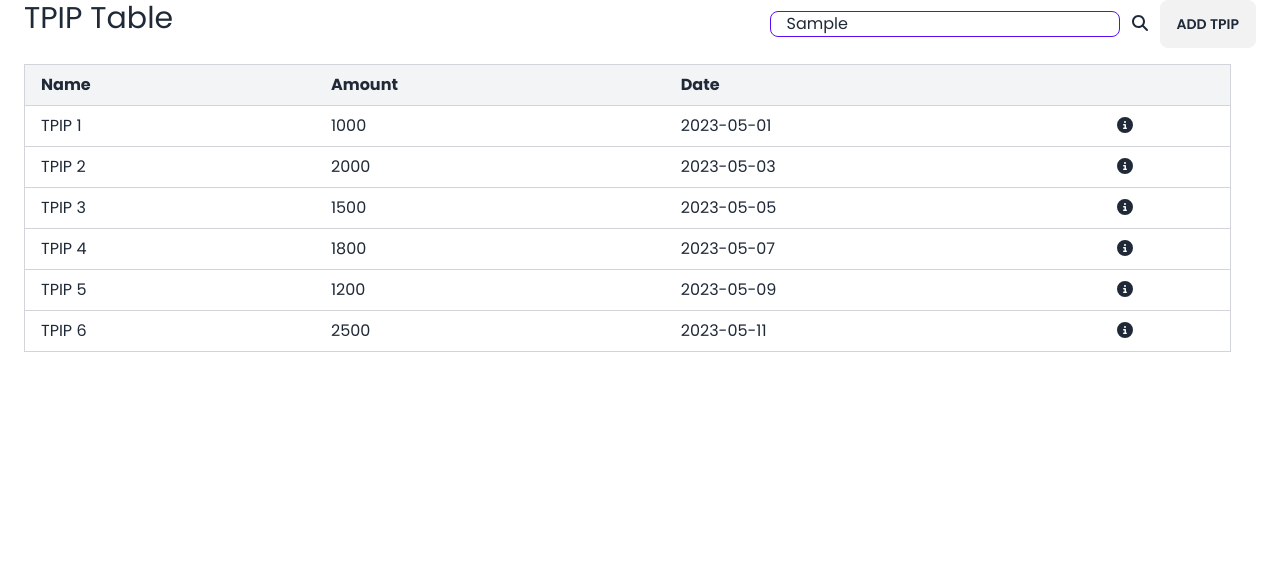
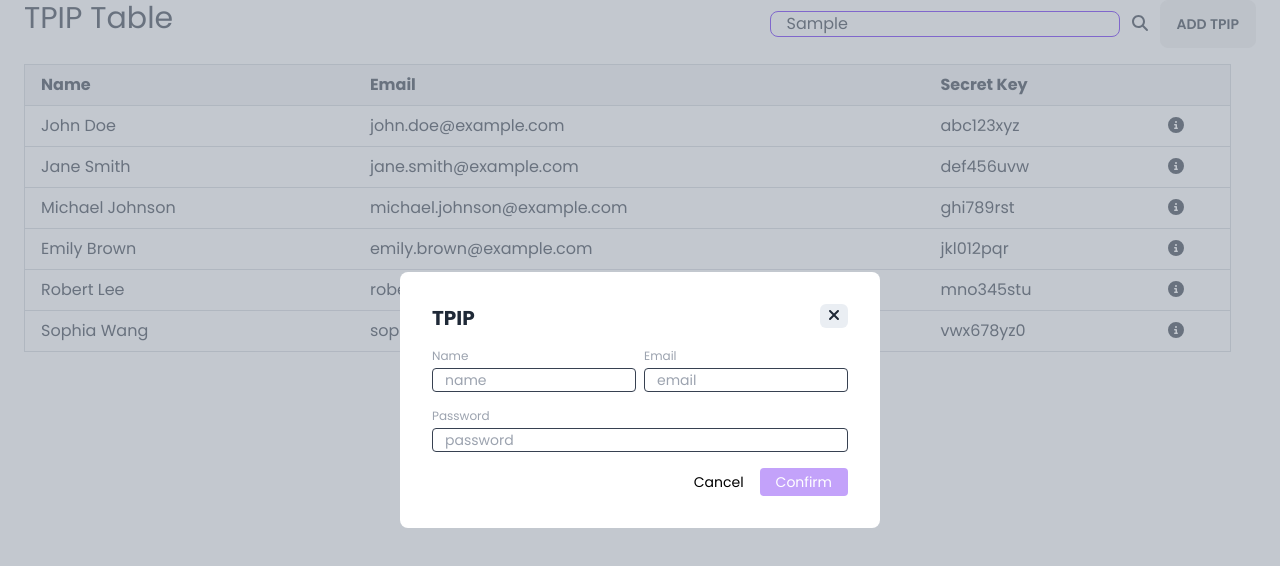
Before and after one commit to Cessation-Code/essentialerp-frontend, a Next.js app: page /dashboard/tpip/tpip in a window 1280 px wide. Both pictures are taken after typing "Sample" into the empty fields and a click on the button "ADD TPIP". Shown: the top 566 px of the page. Built offline with nearby package versions, Linux system fonts and the light colour scheme.

Commit message:
finisheg tpip ui

```diff
--- /dev/null
+++ b/pages/dashboard/tpip/addTpipModal.js
@@ -0,0 +1,161 @@
+import React, { useState, useEffect } from 'react';
+import ModalLayout from '../../../components/layouts/modal_layout';
+import { useRouter } from 'next/router';
+
+function AddTPIPModal({ isOpen, onClose }) {
+
+  const [error, setError] = useState("");
+  const [isLoading, setIsLoading] = useState(false);
+
+  const [name, setName] = useState("");
+  const [email, setEmail] = useState("");
+  const [password, setPassword] = useState("");
+  const [secret_key, setSecret_key] = useState("");
+
+  const router = useRouter();
+
+  const handleSubmit = async (event) => {
+
+//     const expenseData = {
+//       name: name,
+//       amount: amount,
+//       description: description
+//     }
+
+//     event.preventDefault();
+
+//     if (!name || !amount || !description) {
+//       setError("Please fill all fields!");
+//     }
+//     else {
+//       setIsLoading(true);
+//       // create expense
+//       try {
+//         const response = await fetch("https://essential-erp-10cac5b0da28.herokuapp.com/api/v1/expense/createExpense", {
+//           method: "POST",
+//           headers: {
+//             "Access-Control-Allow-Origin": "*",
+//             "Content-Type": "application/json",
+//             Authorization: `Bearer ${localStorage.getItem('token')}`
+//           },
+//           body: JSON.stringify(expenseData),
+//         });
+//         if (response.ok) {
+//           console.log("Expense created successfully!");
+//           setName("");
+//           setAmount("");
+//           setDescription("");
+//           onClose();
+//           setIsLoading(false);
+//           setError("");
+//           window.location.hash = '#expenses'
+//           router.reload();
+//         } else {
+//           setIsLoading(false);
+//           setError("An Error Occured whiles creating expense!");
+//         }
+//       } catch (error) {
+//         setIsLoading(false);
+//         console.log(error);
+//         setError(error);
+//       }
+//     }
+  }
+
+  const closeModal = async (event) => {
+    event.preventDefault();
+    setName("");
+    setEmail("");
+    setError("");
+    setIsLoading(false)
+    onClose();
+  }
+
+  if (!isOpen) {
+    return null;
+  }
+
+  return (
+    <ModalLayout header="TPIP" closeModal={closeModal}>
+      {/* Form */}
+      <form onSubmit={handleSubmit}>
+        <div className="flex flex-row gap-2">
+
+          <div className="flex flex-col basis-1/2 mb-4">
+            <label className="text-xs mb-1 text-gray-400">
+              Name
+            </label>
+            <input
+              type="text"
+              id="name"
+              placeholder="name"
+              className="w-full h-6 bg-white rounded border border-gray-700 focus:border-indigo-500 focus:ring-2 focus:ring-indigo-900 text-sm outline-none text-gray-700 px-3 transition-colors duration-200 ease-in-out"
+              required
+              value={name}
+              onChange={(event) => {
+                setName(event.target.value)
+                setError("")
+              }}
+            />
+          </div>
+
+          <div className="flex flex-col basis-1/2 mb-4">
+            <label className="text-xs mb-1 text-gray-400">
+              Email
+            </label>
+            <input
+              type="text"
+              id="email"
+              placeholder="email"
+              className="w-full h-6 bg-white rounded border border-gray-700 focus:border-indigo-500 focus:ring-2 focus:ring-indigo-900 text-sm outline-none text-gray-700 pl-3 transition-colors duration-200 ease-in-out"
+              required // Make the field required
+              value={email}
+              onChange={(event) => {
+                setEmail(event.target.value)
+                setError("")
+              }}
+            />
+          </div>
+
+        </div>
+        <div className='flex flex-row'>
+          <div className="flex basis-full flex-col">
+            <label className="text-xs mb-1 text-gray-400">Password</label>
+            <input
+              type="text"
+              id="password"
+              placeholder="password"
+              className="w-full h-6 bg-white rounded border border-gray-700 focus:border-indigo-500 focus:ring-2 focus:ring-indigo-900 text-sm outline-none text-gray-700 pl-3 transition-colors duration-200 ease-in-out"
+              required // Make the field required
+              value={password}
+              onChange={(event) => {
+                setPassword(event.target.value)
+                setError("")
+              }}
+            />
+          </div>
+        </div>
+      </form>
+
+      <div className="flex flex-row">
+        <div className="flex basis-3/5 justify-start text-xs text-red-500 mt-5">
+          {error && <p>{error}</p>}
+        </div>
+        <div className="flex basis-2/5 justify-end">
+          {isLoading ? (null) :
+            (<div className='flex flex-row'>
+              <button type="reset" className="bg-transparent text-black text-sm py-1 px-4 mt-4" onClick={closeModal}>
+                Cancel
+              </button>
+              <button type="submit" className="bg-[#C3A2FA] hover:bg-blue-600 text-white text-sm py-1 px-4 rounded mt-4" onClick={handleSubmit}>
+                Confirm
+              </button>
+            </div>)}
+        </div>
+      </div>
+
+    </ModalLayout>
+  );
+}
+
+export default AddTPIPModal;
--- a/pages/dashboard/tpip/tpip.js
+++ b/pages/dashboard/tpip/tpip.js
@@ -2,64 +2,59 @@ import React from "react";
 import { useState } from "react";
 import SearchButton from "../../../components/search";
 import ViewTPIPModal from "./viewTpipModal";
+import AddTPIPModal from "./addTpipModal";
 import { FontAwesomeIcon } from "@fortawesome/react-fontawesome";
 import { faCircleInfo } from "@fortawesome/free-solid-svg-icons";
 
-export const Tpip = {
-  tpipData: [
+const tpipData = [
   {
-      id: 1,
-      name: "TPIP 1",
-      date: "2023-05-01",
-      category: "TPIPs",
-      amount: 1000,
-      editMode: false,
+    _id: 1,
+    name: "John Doe",
+    email: "john.doe@example.com",
+    password: "pass123",
+    secret_key: "abc123xyz"
   },
   {
-      id: 2,
-      name: "TPIP 2",
-      date: "2023-05-03",
-      category: "TPIPs",
-      amount: 2000,
-      editMode: false,
+    _id: 2,
+    name: "Jane Smith",
+    email: "jane.smith@example.com",
+    password: "hello@321",
+    secret_key: "def456uvw"
   },
   {
-      id: 3,
-      name: "TPIP 3",
-      date: "2023-05-05",
-      category: "TPIPs",
-      amount: 1500,
-      editMode: false,
+    _id: 3,
+    name: "Michael Johnson",
+    email: "michael.johnson@example.com",
+    password: "qwerty987",
+    secret_key: "ghi789rst"
   },
   {
-      id: 4,
-      name: "TPIP 4",
-      date: "2023-05-07",
-      category: "TPIPs",
-      amount: 1800,
-      editMode: false,
+    _id: 4,
+    name: "Emily Brown",
+    email: "emily.brown@example.com",
+    password: "myp@ssword",
+    secret_key: "jkl012pqr"
   },
   {
-      id: 5,
-      name: "TPIP 5",
-      date: "2023-05-09",
-      category: "TPIPs",
-      amount: 1200,
-      editMode: false,
+    _id: 5,
+    name: "Robert Lee",
+    email: "robert.lee@example.com",
+    password: "secretpass",
+    secret_key: "mno345stu"
   },
   {
-      id: 6,
-      name: "TPIP 6",
-      date: "2023-05-11",
-      category: "TPIPs",
-      amount: 2500,
-      editMode: false,
+    _id: 6,
+    name: "Sophia Wang",
+    email: "sophia.wang@example.com",
+    password: "p@ssw0rd!",
+    secret_key: "vwx678yz0"
   },
-  ],
-};
+]
+
 const TPIP = () => {
   const [selectedRowData, setSelectedRowData] = useState("");
   const [viewTPIPModal, setViewTPIPModal] = useState(false);
+  const [addTPIPModal, setAddTPIPModal] = useState(false);
 
   const openViewTPIPModal = () => {
     setViewTPIPModal(true);
@@ -68,6 +63,14 @@ const TPIP = () => {
   const closeViewTPIPModal = () => {
     setViewTPIPModal(false);
   };
+
+  const openAddTPIPModal = () => {
+    setAddTPIPModal(true);
+  }
+
+  const closeAddTPIPModal = () => {
+    setAddTPIPModal(false);
+  }
 
   return (
 
@@ -78,19 +81,17 @@ const TPIP = () => {
           <SearchButton />
           <button
             className="btn"
-              onClick={null}
+            onClick={() => {
+              setAddTPIPModal(true)
+            }}
           >
             Add TPIP
           </button>
         </div>
       </div>
 
-        {viewTPIPModal && (
-          <ViewTPIPModal
-            onClose={closeViewTPIPModal}
-            selectedRowData={selectedRowData}
-          />
-        )}
+      {viewTPIPModal && (<ViewTPIPModal isOpen={setViewTPIPModal} onClose={closeViewTPIPModal} selectedRowData={selectedRowData} />)}
+      {addTPIPModal && <AddTPIPModal isOpen={openAddTPIPModal} onClose={closeAddTPIPModal} />}
 
       <div className="max-h-[55vh] overflow-y-auto custom-scrollbar">
         <table className="w-[98%] border border-gray-300 mr-4">
@@ -100,25 +101,25 @@ const TPIP = () => {
                 Name
               </th>
               <th className="border-b border-gray-300 px-4 py-2 text-left">
-                  Amount
+                Email
               </th>
               <th className="border-b border-gray-300 px-4 py-2 text-left">
-                  Date
+                Secret Key
               </th>
               <th className="border-b border-gray-300 px-4 py-2 text-left"></th>
             </tr>
           </thead>
           <tbody>
-              {Tpip.tpipData.map((entry) => (
-                <tr key={entry.id}>
+            {tpipData.map((entry) => (
+              <tr key={entry.name}>
                 <td className="border-b border-gray-300 px-4 py-2">
                   {entry.name}
                 </td>
                 <td className="border-b border-gray-300 px-4 py-2">
-                    {entry.amount}
+                  {entry.email}
                 </td>
                 <td className="border-b border-gray-300 px-4 py-2">
-                    {entry.date}
+                  {entry.secret_key}
                 </td>
                 <td className="border-b border-gray-300 py-2">
                   <button
@@ -137,7 +138,6 @@ const TPIP = () => {
         </table>
       </div>
     </div>
-
   );
 };
 
--- a/pages/dashboard/tpip/viewTpipModal.js
+++ b/pages/dashboard/tpip/viewTpipModal.js
@@ -1,75 +1,160 @@
-import React from "react";
+import React, { useState } from "react";
 import Modal from "../../../components/layouts/modal_layout";
+import { useRouter } from "next/router";
+import { FontAwesomeIcon } from "@fortawesome/react-fontawesome";
+import { faTrash } from "@fortawesome/free-solid-svg-icons";
 
-const ViewTPIPModal = ({ onClose, selectedRowData }) => {
+const ViewTPIPModal = ({ isOpen, onClose, selectedRowData }) => {
+
+  const router = useRouter();
+  const [name, setName] = useState(selectedRowData.name);
+  const [email, setEmail] = useState(selectedRowData.email);
+  const [password, setPassword] = useState(selectedRowData.password);
+  const [secretKey, setSecretKey] = useState(selectedRowData.secret_key);
+  const [isEditMode, setIsEditMode] = useState(false);
+  const [isConfirmingDelete, setIsConfirmingDelete] = useState(false);
+  const [isLoading, setIsLoading] = useState(false);
+  const [error, setError] = useState("");
+
+  const handleSubmit = (event) => {
+    event.preventDefault();
+    console.log("submitting");
+  }
+
+  const handleDelete = () => {
+    setIsConfirmingDelete(false)
+  }
+
+  const handleEdit = () => {
+    setIsEditMode(false)
+  }
+
   const closeModal = () => {
     onClose();
   };
 
+  if (!isOpen) {
+    return null;
+  }
+
   return (
-    <Modal header="TPIP Detail View">
-      <form onSubmit={(event) => event.preventDefault()}>
-        <div className="flex flex-row gap-1 mb-4">
-          <div className="flex flex-col basis-1/2 mb-4">
-            <label className="text-xs mb-1 text-gray-400">Name</label>
-            <input
-              type="text"
-              id="name"
-              name="name"
-              className="w-64 h-6 bg-white rounded border border-gray-700 focus:border-indigo-500 focus:ring-2 focus:ring-indigo-900 text-sm outline-none text-gray-700 px-3 transition-colors duration-200 ease-in-out"
-              required
-              value={selectedRowData.name}
-              disabled
-            />
+    <Modal header="TPIP Detail View" closeModal={closeModal}>
+      <form onSubmit={handleSubmit}>
+
+        <div className="flex flex-col gap-3 mb-3">
+
+          <div className="flex flex-row">
+            <div className="flex basis-full flex-col">
+              <label className="text-xs mb-1 text-gray-400">Name</label>
+              <input
+                type="text"
+                id="name"
+                className="w-full h-6 bg-white rounded border border-gray-700 focus:border-indigo-500 focus:ring-2 focus:ring-indigo-900 text-sm outline-none text-gray-700 px-3 transition-colors duration-200 ease-in-out"
+                required
+                value={name}
+                onChange={(event) => {
+                  setName(event.target.value)
+                  setError("")
+                }}
+                disabled={!isEditMode} // Disable input fields in view mode
+              />
+            </div>
           </div>
 
-          <div className="flex flex-col basis-1/4 mb-4">
-            <label className="text-xs mb-1 text-gray-400">Amount</label>
-            <input
-              type="number"
-              id="amount"
-              name="number"
-              className="w-28 h-6 bg-white rounded border border-gray-700 focus:border-indigo-500 focus:ring-2 focus:ring-indigo-900 text-sm outline-none text-gray-700 pl-3 transition-colors duration-200 ease-in-out"
-              required
-              value={selectedRowData.amount}
-              disabled
-            />
+
+          <div className="flex flex-row">
+            <div className="flex basis-full flex-col">
+              <label className="text-xs mb-1 text-gray-400">Email</label>
+              <input
+                type="email"
+                id="email"
+                placeholder="email"
+                className="w-full h-6 bg-white rounded border border-gray-700 focus:border-indigo-500 focus:ring-2 focus:ring-indigo-900 text-sm outline-none text-gray-700 pl-3 transition-colors duration-200 ease-in-out"
+                required // Make the field required
+                value={email}
+                onChange={(event) => {
+                  setEmail(event.target.value)
+                  setError("")
+                }}
+                disabled={!isEditMode} // Disable input fields in view mode
+              />
+            </div>
           </div>
-          <div className="flex flex-col basis-1/4 mb-4">
-            <label className="text-xs mb-1 text-gray-400">Date</label>
-            <input
-              type="date"
-              id="date"
-              name="date"
-              className="w-28 h-6 bg-white rounded border border-gray-700 focus:border-indigo-500 focus:ring-2 focus:ring-indigo-900 text-sm outline-none text-gray-700 pl-3 transition-colors duration-200 ease-in-out"
-              required
-              value={selectedRowData.date}
-              disabled
-            />
+
+          <div className="flex flex-row">
+            <div className="flex basis-full flex-col">
+              <label className="text-xs mb-1 text-gray-400">Password</label>
+              <input
+                type="text"
+                id="password"
+                placeholder="password"
+                className="w-full h-6 bg-white rounded border border-gray-700 focus:border-indigo-500 focus:ring-2 focus:ring-indigo-900 text-sm outline-none text-gray-700 pl-3 transition-colors duration-200 ease-in-out"
+                required // Make the field required
+                value={password}
+                onChange={(event) => {
+                  setPassword(event.target.value)
+                  setError("")
+                }}
+                disabled={!isEditMode} // Disable input fields in view mode
+              />
+            </div>
           </div>
+
+          <div className="flex flex-row">
+            <div className="flex basis-full flex-col">
+              <label className="text-xs mb-1 text-gray-400">Password</label>
+              <input
+                type="text"
+                id="secret_key"
+                placeholder="secret key"
+                className="w-full h-6 bg-white rounded border border-gray-700 focus:border-indigo-500 focus:ring-2 focus:ring-indigo-900 text-sm outline-none text-gray-700 pl-3 transition-colors duration-200 ease-in-out"
+                required // Make the field required
+                value={secretKey}
+                onChange={(event) => {
+                  setPassword(event.target.value)
+                  setError("")
+                }}
+                disabled={true}
+              />
+            </div>
+          </div>
+
         </div>
 
-        <div className="flex flex-col mb-4">
-          <label className="text-xs text-gray-400">Description</label>
-          <textarea
-            id="message"
-            name="message"
-            className="w-full bg-transparent rounded border border-gray-700 focus:border-indigo-500 focus:ring-2 focus:ring-indigo-900 h-32 text-sm outline-none text-gray-700 px-3 transition-colors duration-200 ease-in-out"
-            required
-            value={selectedRowData.category}
-            disabled
-          ></textarea>
-        </div>
 
-        <div className="flex flex-row justify-end gap-3">
-          <button
-            type="button"
-            className="bg-gray-500 rounded text-black py-1 px-4 mt-4"
-            onClick={closeModal}
-          >
-            Close
-          </button>
-        </div>
+
+        {/* error message */}
+        {error && (
+          <div className='flex flex-row pt-1 text-xs font-semibold justify-center text-red-600'>{error}</div>
+        )}
+
+        {/* buttons */}
+        {!isLoading && (<div className="flex flex-row justify-end gap-3">
+          {!isEditMode && (<button type="reset" className="btn-sm bg-red-500 hover:bg-red-700 rounded text-white font-semibold text-sm py-1 px-4 mt-4" onClick={() => {
+            if (!isConfirmingDelete) {
+              setIsConfirmingDelete(true);
+              return;
+            } else {
+              handleDelete();
+            }
+          }}>
+            {isConfirmingDelete ? "Confirm Delete" : "Delete"}
+            <FontAwesomeIcon icon={faTrash} className="ml-2" />
+          </button>)}
+
+          {(!isEditMode && !isConfirmingDelete) && (
+            <button className="bg-[#C3A2FA] hover:bg-blue-600 text-white text-sm py-1 px-4 rounded mt-4" onClick={() => setIsEditMode(true)}>
+              Edit Expense
+            </button>
+          )}
+
+          {(isEditMode && !isConfirmingDelete) && (
+            <button type="submit" className="bg-[#C3A2FA] hover:bg-blue-600 text-white text-sm py-1 px-4 rounded mt-4" onClick={handleEdit}>
+              Confirm
+            </button>
+          )}
+        </div>)}
+
       </form>
     </Modal>
   );
```
Also changed, not shown: pages/dashboard/tpip/index.js (+5 -5 lines). Lines whose indentation alone changed are shown as unchanged.
